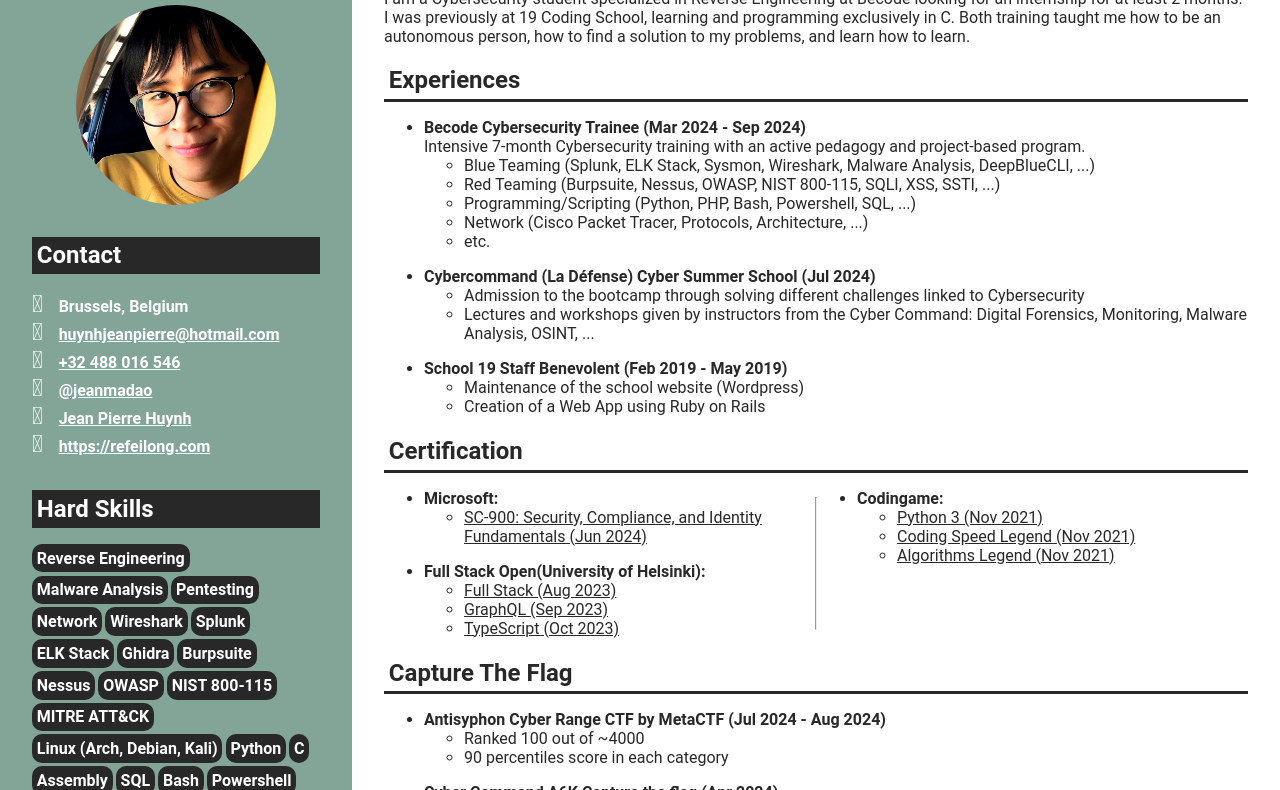
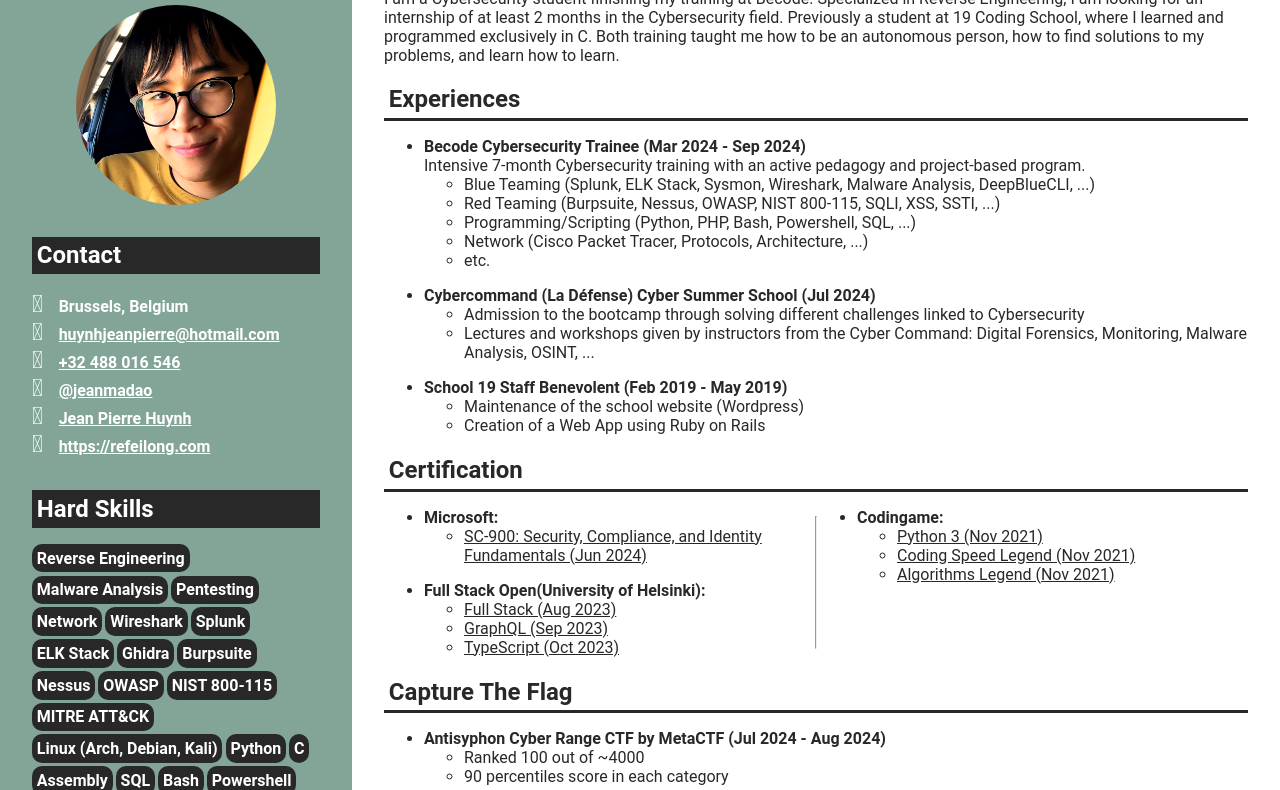
Before and after one commit to jeanmadao/resume, a plain HTML site: page index.html in a window 1280 px wide. Shown: the part 100-890 px from the top of the page. Drawn offline with Linux system fonts and the light colour scheme.

Commit message:
improvement!

```diff
--- a/index.html
+++ b/index.html
@@ -93,12 +93,13 @@
         <div id="about">
           <h2>About Me</h2>
           <p>
-            I am a Cybersecurity student specialized in Reverse Engineering
-            at Becode looking for an internship for at least 2 months. I
-            was previously at 19 Coding School, learning and programming
-            exclusively in C. Both training taught me how to be an
-            autonomous person, how to find a solution to my problems,
-            and learn how to learn.
+            I am a Cybersecurity student finishing my training at Becode.
+            Specialized in Reverse Engineering, I am looking for an internship
+            of at least 2 months in the Cybersecurity field. Previously a
+            student at 19 Coding School, where I learned and programmed
+            exclusively in C. Both training taught me how to be an autonomous
+            person, how to find solutions to my problems, and learn how to
+            learn.
           </p>
         </div>
 
```
Also changed, not shown: 1 other file.
